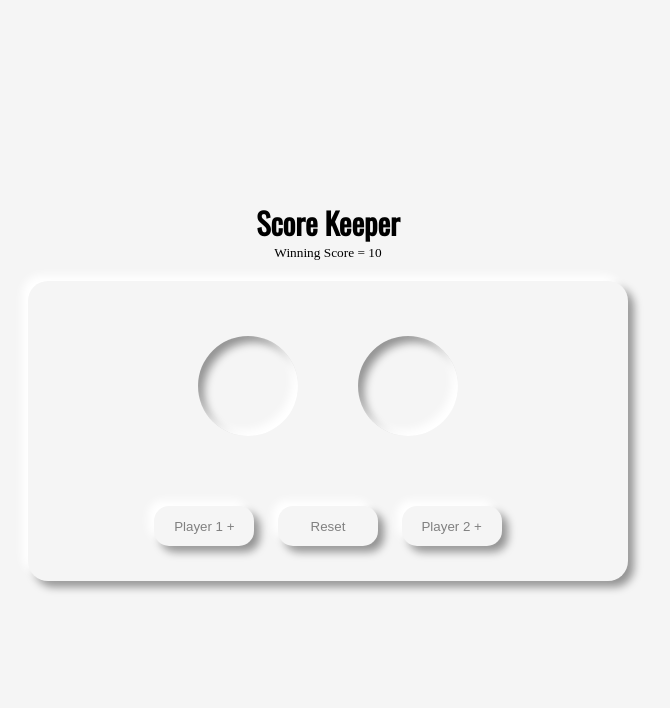
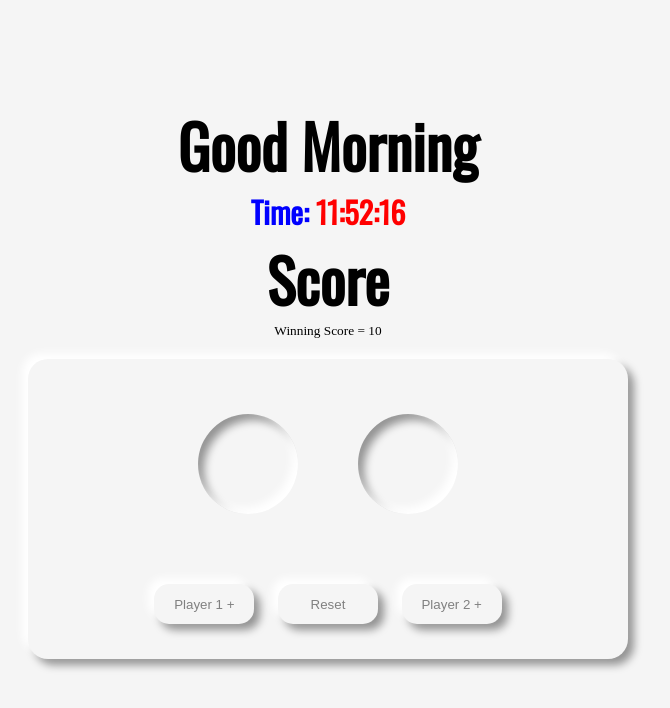
Before and after one commit to GerPut/scorekeeper, a plain HTML site: page index.html in a window 1280 px wide. Shown: the whole page, without its empty margins (312-982 px from the left). Drawn offline with nearby package versions, Linux system fonts and the light colour scheme.

Commit message:
Added clock and functionality and styles.

```diff
--- a/index.html
+++ b/index.html
@@ -4,14 +4,17 @@
 <head>
     <meta charset="UTF-8">
     <meta name="viewport" content="width=device-width, initial-scale=1.0">
-    <link rel="stylesheet" href="main.css">
+    <link rel="stylesheet" href="./sass/css/main.css">
     <title>Score Keeper</title>
 
 </head>
 
 <body>
+    <h3 class="message">Good Morning</h3>
+    <h4 class="sub-heading">Time: <p class="timer"></p>
+    </h4>
 
-    <h3>Score Keeper</h3>
+    <h3 class="heading">Score</h3>
     <small>Winning Score = 10</small>
 
     <div class="container">
--- a/main.scss
+++ b/main.scss
@@ -14,10 +14,29 @@ body {
     align-items: center;
 }
 
-h3 {
+.message {
+    font-family: 'Oswald', sans-serif;
+    font-size: 60px;
+    margin-top: 100px;
+}
+
+.sub-heading{
     font-family: 'Oswald', sans-serif;
     font-size: 30px;
-    margin-top: 200px;
+    color:blue;
+    display:inline-block
+}
+.heading {
+    font-family: 'Oswald', sans-serif;
+    font-size: 60px;
+}
+
+
+.timer {
+    font-family: 'Oswald', sans-serif;
+    font-size: 30px;
+    color:red;
+    display: inline-block;
 }
 
 
--- a/script.js
+++ b/script.js
@@ -57,3 +57,48 @@ function reset() {
         p.button.disabled = false;
     }
 }
+
+
+
+
+//CLOCK FUNCTION
+function theTime() {
+
+    const today = new Date()
+
+    const time = ("0" + today.getHours()).slice(-2) + ":" + ("0" + today.getMinutes()).slice(-2) + ":" + ("0" + today.getSeconds()).slice(-2)
+
+    document.querySelector('.timer').innerHTML = time;
+
+    const t = setTimeout(theTime, 1000);
+}
+
+theTime()
+
+//MESSAGE FUNCTION
+const message = document.querySelector(".message")
+
+function showMessage() {
+    const date = new Date();
+    let current = date.getHours();
+    let boxmsg;
+
+    if (current >= 17 && current <= 23) {
+        boxmsg = "Good Evening"
+
+    } else if (current >= 12 && current <= 16) {
+        boxmsg = "Good Afternoon"
+
+    } else if (current >= 0 && current <= 11) {
+        boxmsg = "Good Morning"
+
+    } else {
+        boxmsg = "Something is not working correctly"
+    }
+
+    message.innerHTML = `${boxmsg}`
+
+
+}
+
+showMessage()
```
Also changed, not shown: sass/css/main.css (added).
